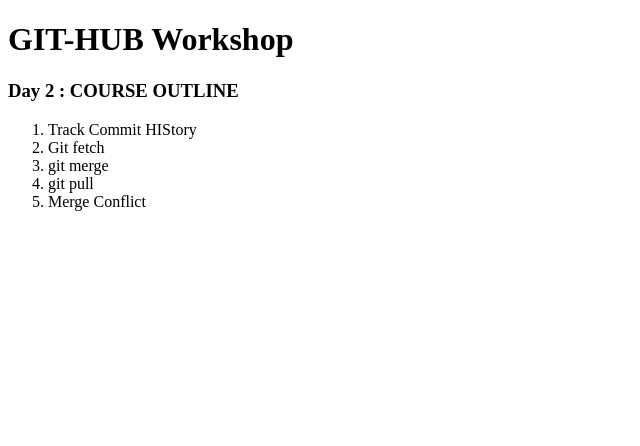
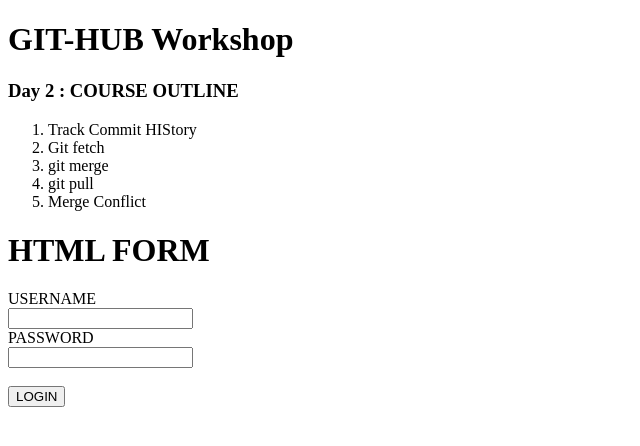
Before and after one commit to sadbhavadk/GIT-workshop, a plain HTML site: page index.html in a window 1280 px wide. Shown: the whole page, without its empty margins (0-640 px from the left). Drawn offline with Linux system fonts and the light colour scheme.

Commit message:
FORM ADDED

```diff
--- a/index.html
+++ b/index.html
@@ -15,5 +15,14 @@
         <li>git pull</li>
         <li>Merge Conflict</li>
     </ol>
+
+    <h1>HTML FORM</h1>
+    <form>
+        <label for="username">USERNAME</label><br>
+        <input type="text" name="username"><br>
+        <label for="password">PASSWORD</label><br>
+        <input type="text" name="password"><br><br>
+        <button>LOGIN</button>
+    </form>
 </body>
 </html>
```
